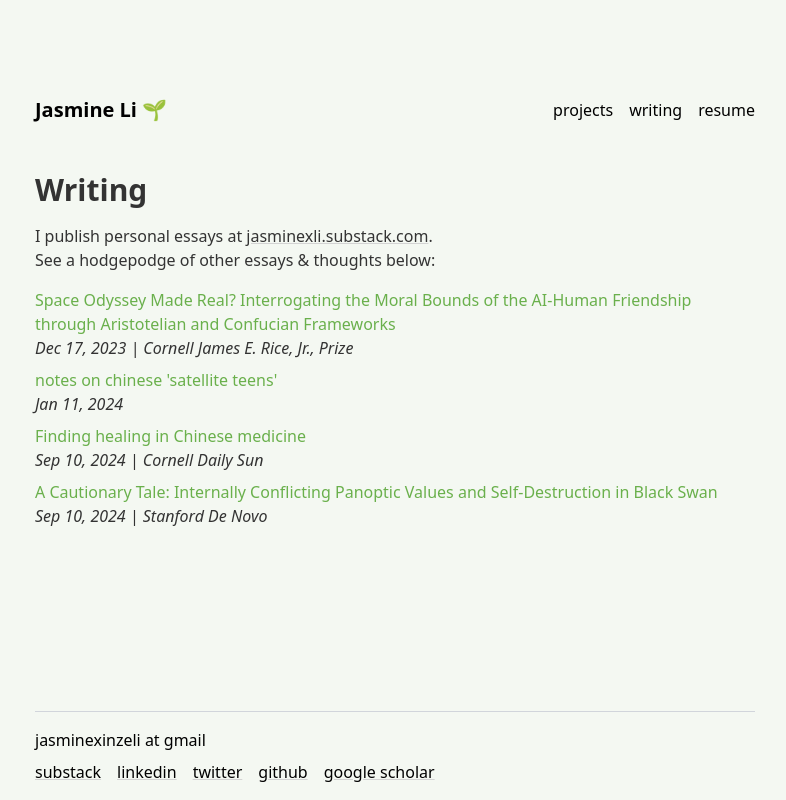
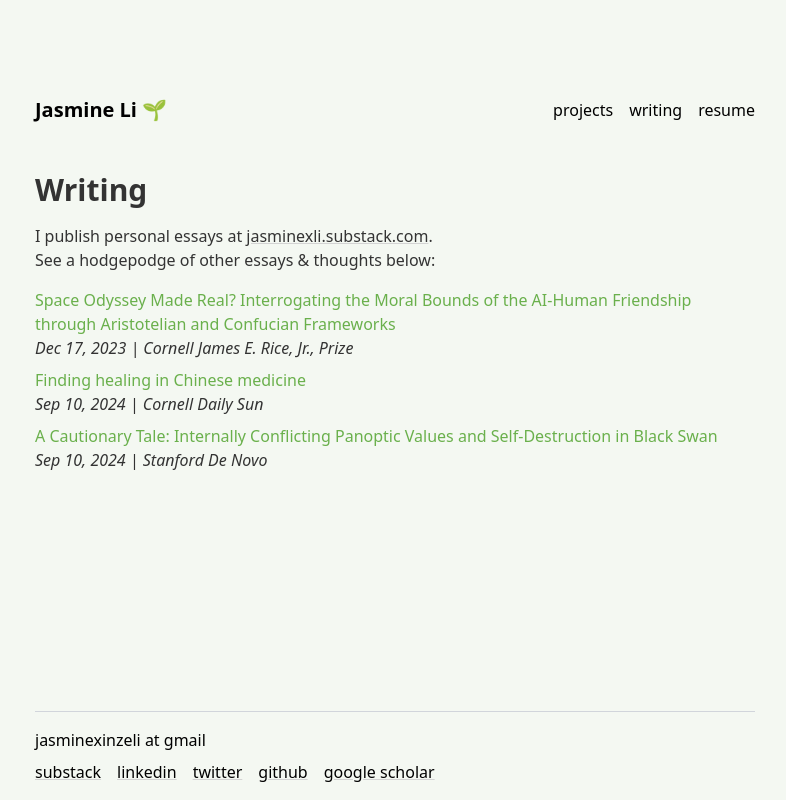
Before and after one commit to jasmineee-li/personal-site, a Next.js app: page /writing in a window 1280 px wide. Shown: the whole page, without its empty margins (245-1031 px from the left). Built offline with nearby package versions, Linux system fonts and the light colour scheme.

Commit message:
change info

```diff
--- a/src/app/writing/page.tsx
+++ b/src/app/writing/page.tsx
@@ -28,7 +28,7 @@ export default function Writing() {
             Dec 17, 2023 | Cornell James E. Rice, Jr., Prize
           </p>
         </li>
-        <li className="mb-2">
+        {/* <li className="mb-2">
           <a
             href="https://docs.google.com/document/d/1L0C0s5t7LlKUAxJQ6yJ-c_EUr4OWnj0H9jy0X5BMF3A/edit?usp=sharing"
             className="text-custom-green"
@@ -36,7 +36,7 @@ export default function Writing() {
             notes on chinese &apos;satellite teens&apos;
           </a>
           <p className="italic">Jan 11, 2024</p>
-        </li>
+        </li> */}
         <li className="mb-2">
           <a
             href="https://cornellsun.com/2024/09/10/old-remedies-new-perspectives-finding-healing-in-chinese-medicine/"
```
